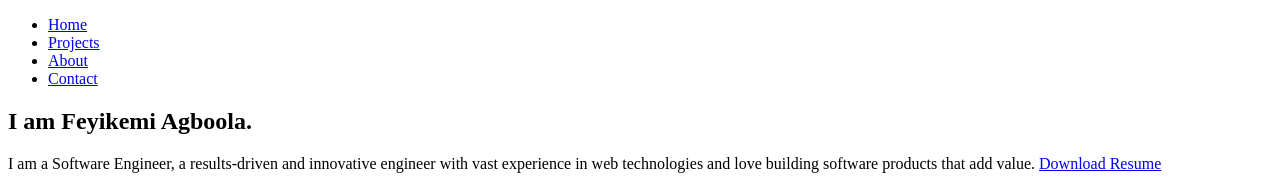
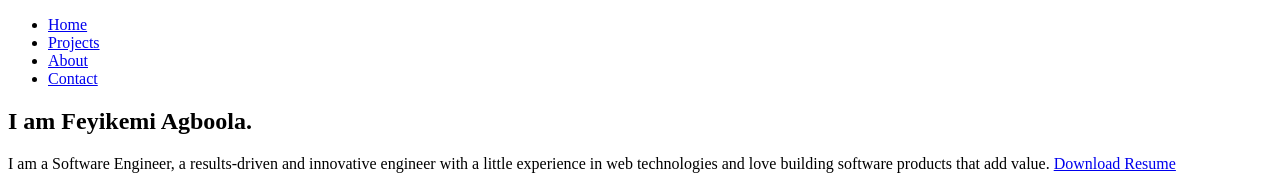
Before and after one commit to fakecoinbase/Agboolafeyikemislashportfolio-site, a plain HTML site: page index.html in a window 1280 px wide. Shown: the top 187 px of the page. Drawn offline with Linux system fonts and the light colour scheme.

Commit message:
html_for_myPortfolio

```diff
--- a/index.html
+++ b/index.html
@@ -29,7 +29,7 @@
         <h1> I am Feyikemi Agboola.</h1>
         <p>
           I am a Software Engineer, a results-driven and innovative engineer
-          with vast experience in web technologies and love building software products
+          with a little experience in web technologies and love building software products
           that add value.
           <a class="button" href="#" target="_blank">
             Download Resume
```
